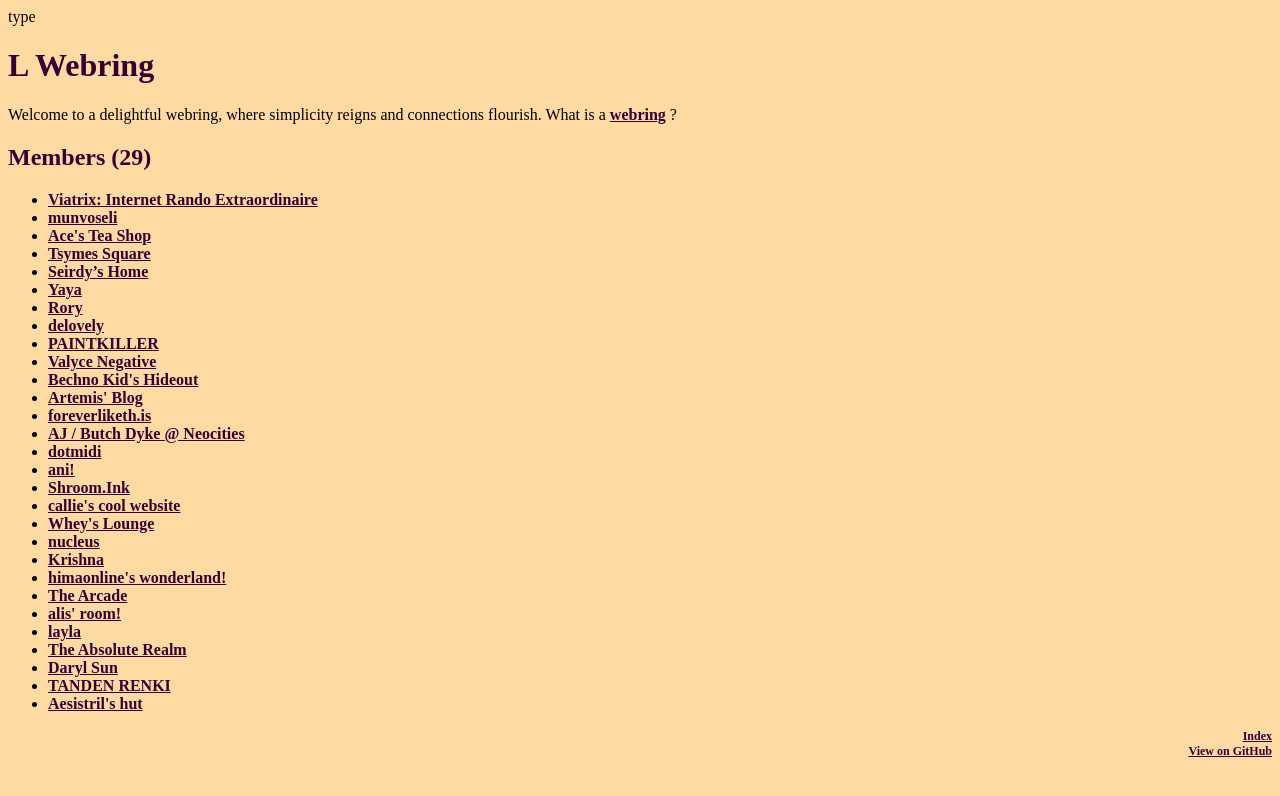
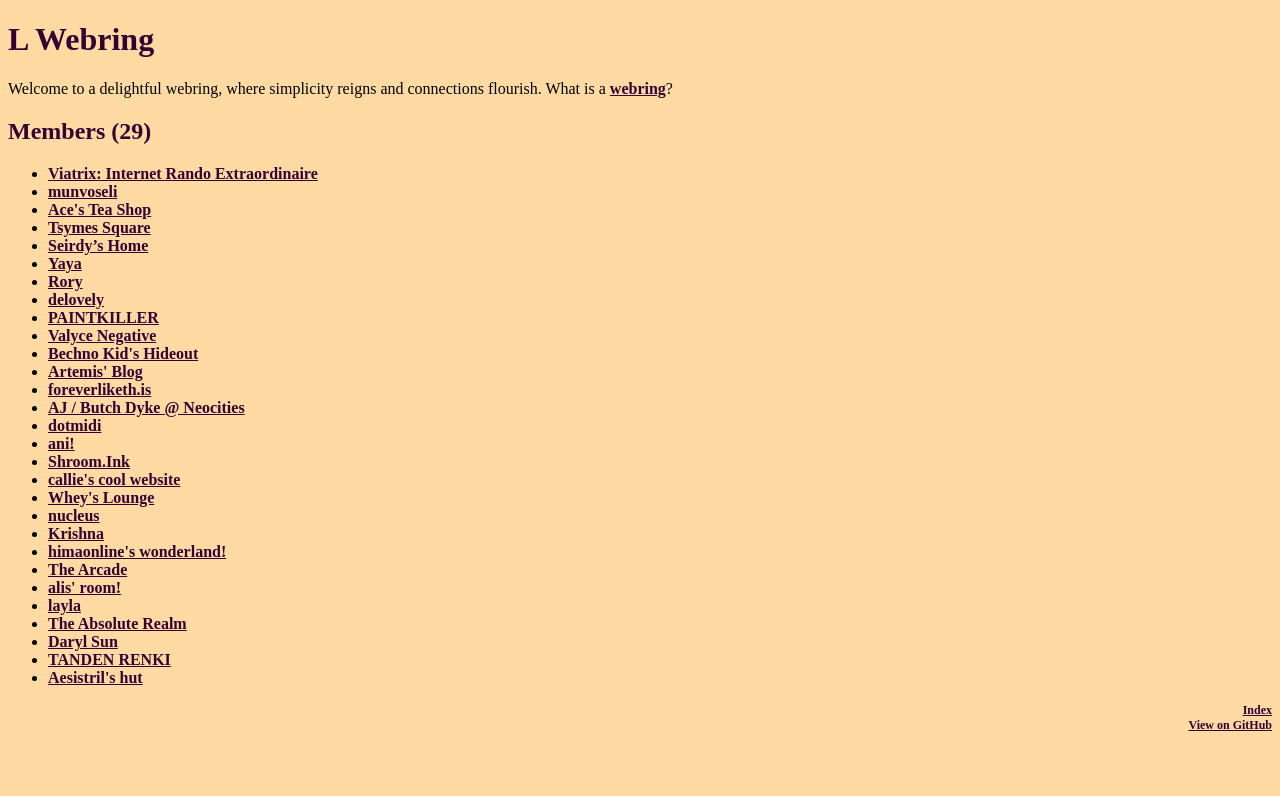
Before and after one commit to HCI-Masters/L_Webring, a Jekyll site: the page built from index.html, in a window 1280 px wide. Shown: the top 796 px of the page. Built offline with Jekyll 4.4.1, drawn with Linux system fonts in a browser that asks for light colours; some web fonts are replaced.

Commit message:
Update index.html

```diff
--- a/index.html
+++ b/index.html
@@ -2,16 +2,19 @@
 title: L_Webring
 layout: html
 ---
+<!DOCTYPE html>
+<html lang="en">
 <head>
-		type <link rel="icon" href="favicon.ico" type="image/x-icon"/>
-	</head>
-<h1>L Webring</h1>
-
-<p>Welcome to a delightful webring, where simplicity reigns and connections flourish. What is a <a href=https://en.wikipedia.org/wiki/Webring>webring</a> ?<br>
-
-
-<h2 id=members>Members ({{site.data.members.size}})</h2>
-<ul>
-{% for member in site.data.members %}
-<li><a href="{{member.url | xml_escape}}">{{member.name | xml_escape | newline_to_br}}</a>{% endfor %}
-</ul>
+    <link rel="icon" href="/favicon.ico" type="image/x-icon">
+</head>
+<body>
+    <h1>L Webring</h1>
+    <p>Welcome to a delightful webring, where simplicity reigns and connections flourish. What is a <a href="https://en.wikipedia.org/wiki/Webring">webring</a>?<br>
+    <h2 id="members">Members ({{site.data.members.size}})</h2>
+    <ul>
+        {% for member in site.data.members %}
+            <li><a href="{{member.url | xml_escape}}">{{member.name | xml_escape | newline_to_br}}</a></li>
+        {% endfor %}
+    </ul>
+</body>
+</html>
```
